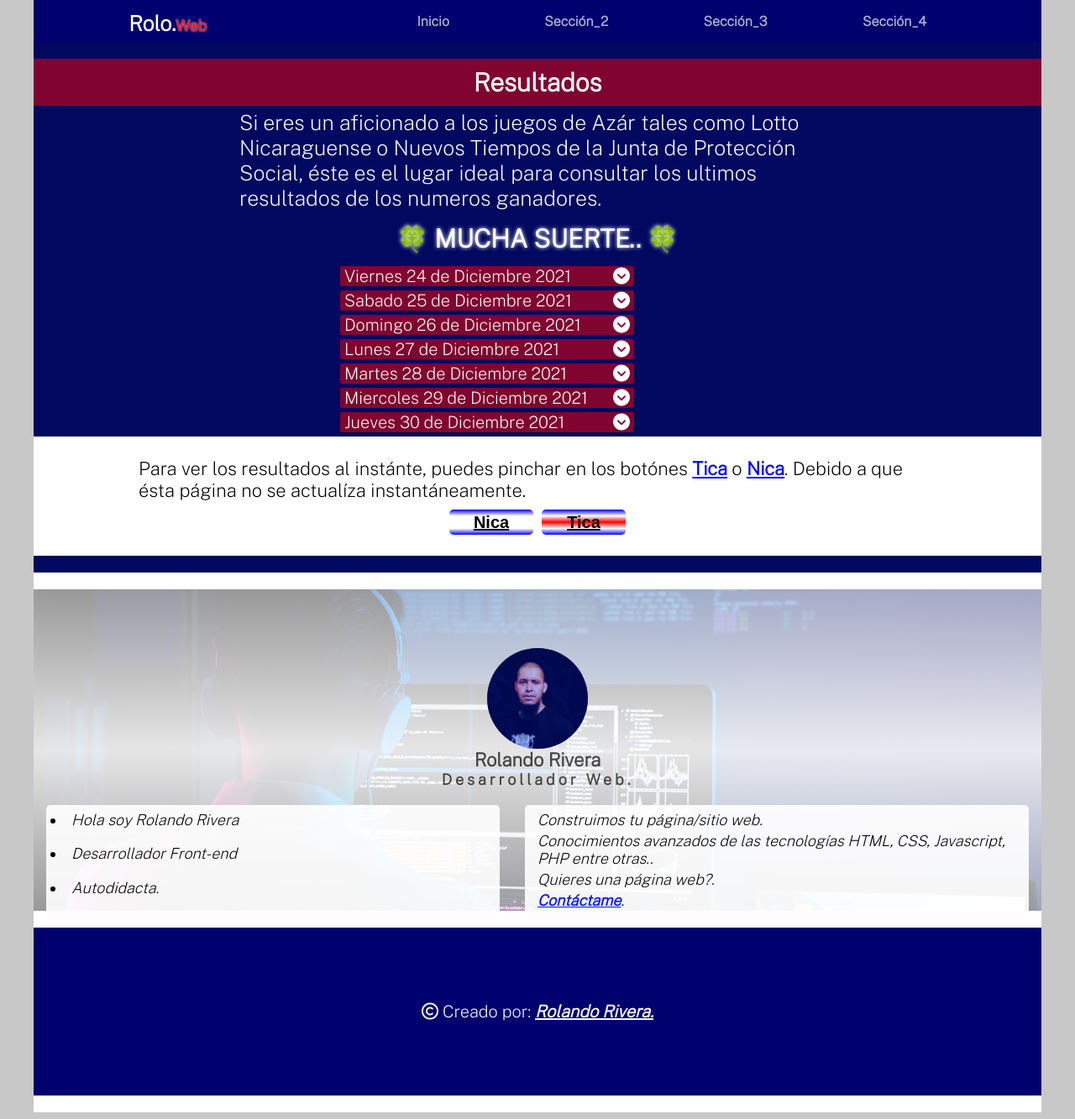
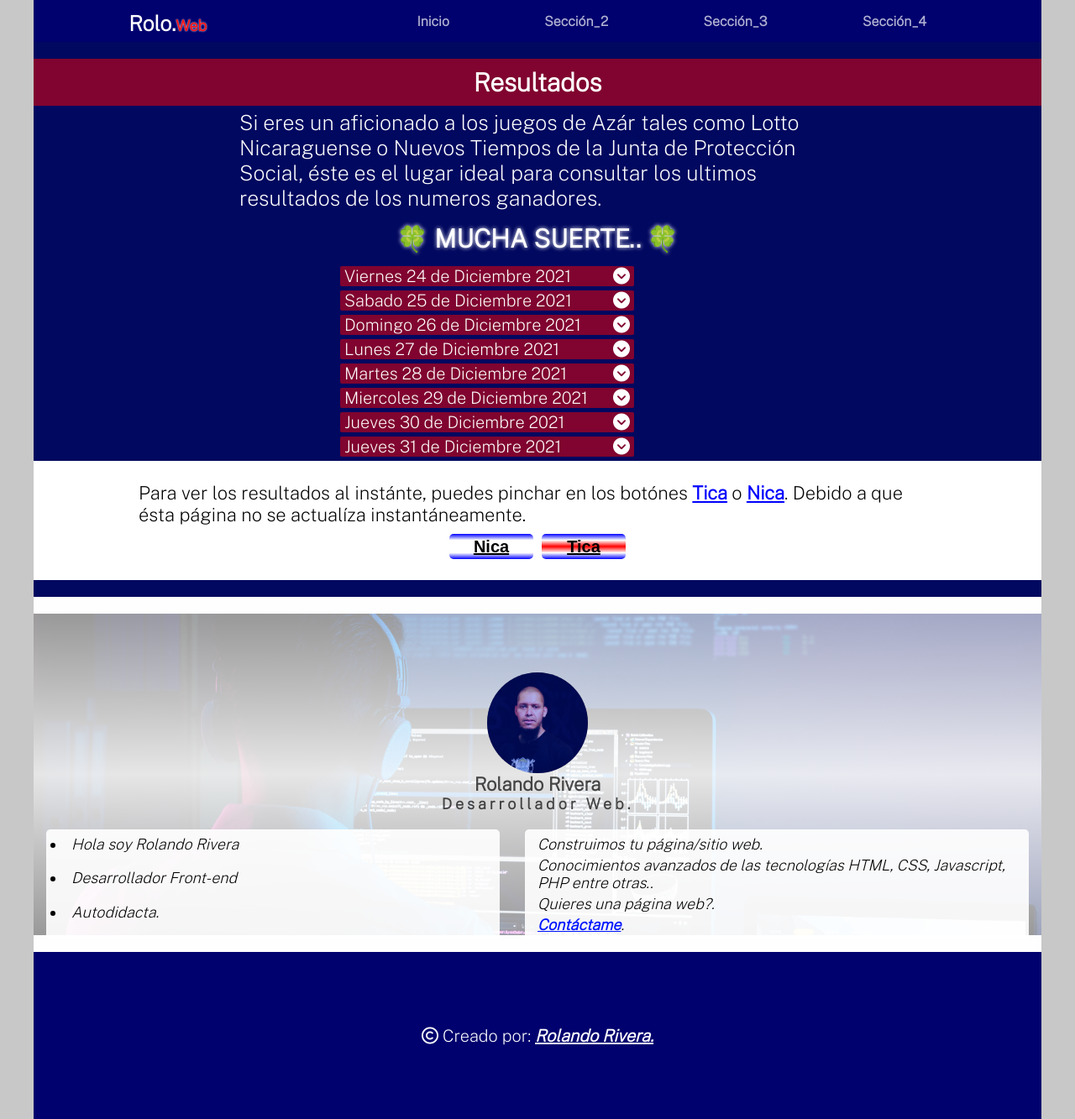
Before and after one commit to rolandoWe/roloweb, a PHP site: page /tiempos.php in a window 1280 px wide. Shown: the top 1333 px of the page at 84% size. Run offline with PHP 8.4, Linux system fonts and the light colour scheme; some libraries are stand-ins or nearby versions.

Commit message:
Add files via upload

```diff
--- a/tiempos.php
+++ b/tiempos.php
@@ -288,6 +288,46 @@
         </div>
 
     </div>
+    <div class="grupo_datos">
+        <p class="flecha">Jueves 31 de Diciembre 2021<i class="fas fa-chevron-circle-down"></i></p>
+        <div class="datos">
+            <p>Nicaragua</p>
+            <table class="tabla">
+                <tr>
+                    <td>11 am</td>
+                    <td>Salió</td>
+                    <td>31</td>
+                </tr>
+                <tr>
+                    <td>3 pm</td>
+                    <td>Salió</td>
+                    <td>--</td>
+                </tr>
+                <tr>
+                    <td>9  pm</td>
+                    <td>Salió</td>
+                    <td>--</td>
+                </tr>
+            </table>
+            <p>Costa Rica</p>
+            <table class="tabla">
+               <tr>
+                   <td>1 pm</td>
+                   <td>Salió</td>
+                   <td>--</td>
+                   <td class="col_celda"> <span class="bola_R">Bola</span> </td>
+               </tr>
+               <tr>
+                   <td>7 pm</td>
+                   <td>Salió</td>
+                   <td>--</td>
+                   <td class="col_celda"> <span class="bola_R">Bola</span> </td>
+               </tr>
+
+            </table>
+        </div>
+
+    </div>
 
    <div class="instante">
        <p>Para ver los resultados al instánte, puedes pinchar en los botónes <a href="https://www.jps.go.cr/productos/nuevos-tiempos">Tica</a> o <a href="https://www.facebook.com/LottoDiaria">Nica</a>.
```
